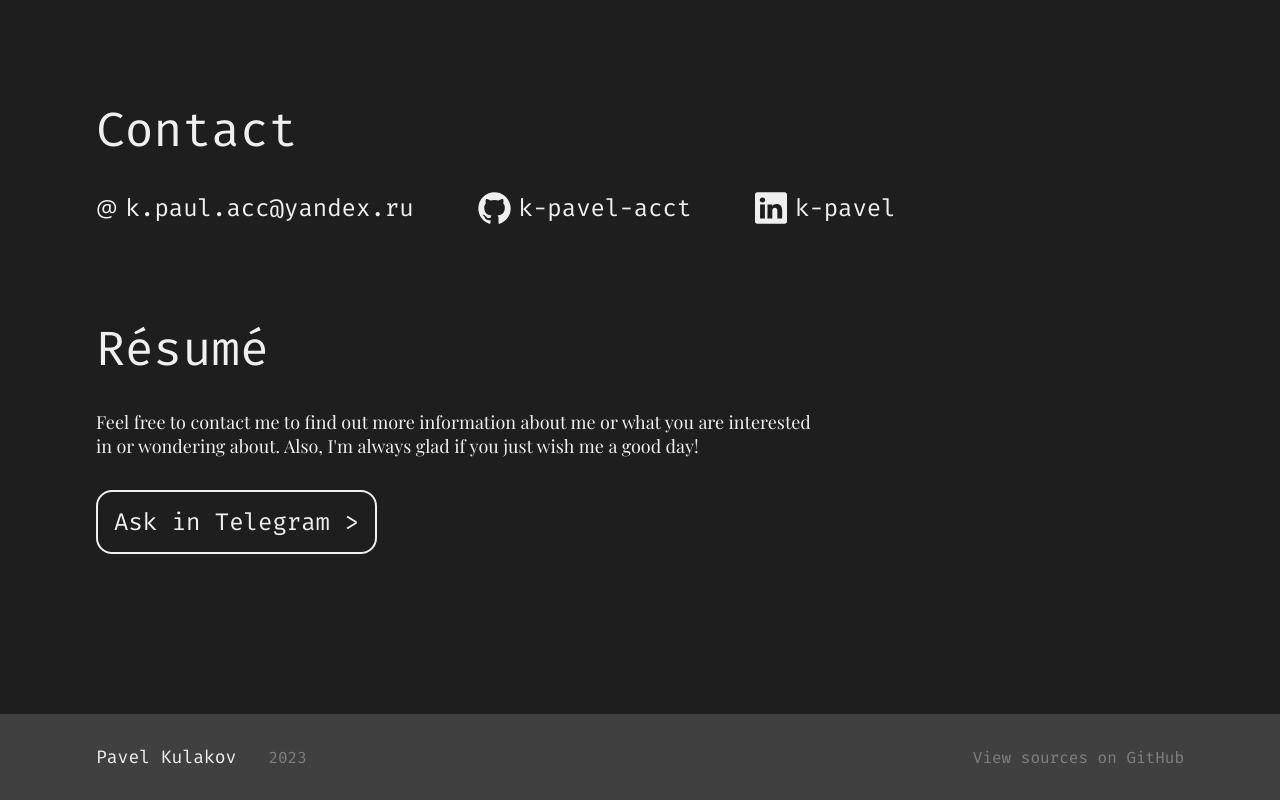
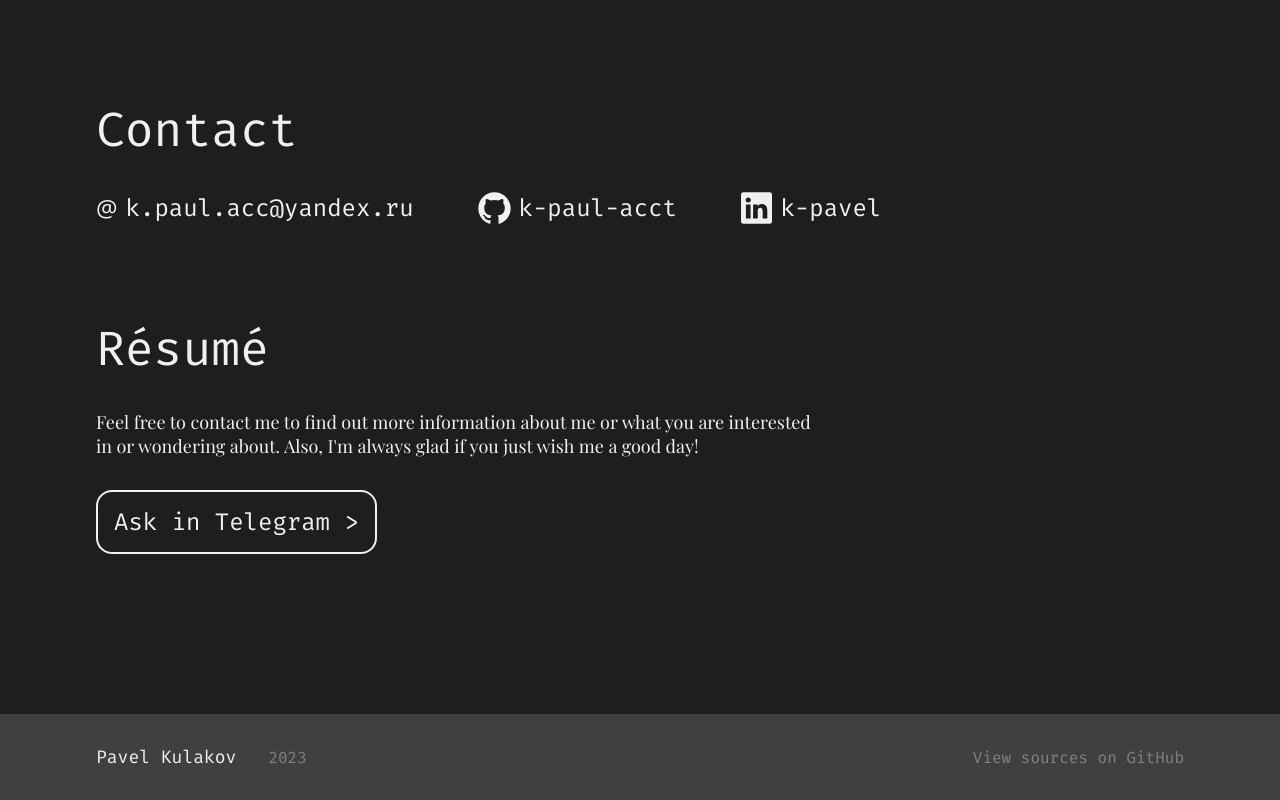
Before and after one commit to k-paul-acct/my-site, a Vue app: page / in a window 1280 px wide. Shown: the part 718-1518 px from the top of the page. Built offline with nearby package versions, Linux system fonts and the light colour scheme; a web font is replaced by a local one; what @highlightjs/vue-plugin would draw is missing.

Commit message:
GitHub username fix

```diff
--- a/src/App.vue
+++ b/src/App.vue
@@ -107,7 +107,7 @@ public class BloomFilter
           </div>
           <div class="contact-entry">
             <img src="/GitHub_logo.svg" alt="" />
-            <div><a href="https://github.com/k-paul-acct" target="_blank">k-pavel-acct</a></div>
+            <div><a href="https://github.com/k-paul-acct" target="_blank">k-paul-acct</a></div>
           </div>
           <div class="contact-entry">
             <img src="/LinkedIn_logo.svg" alt="" />
```
